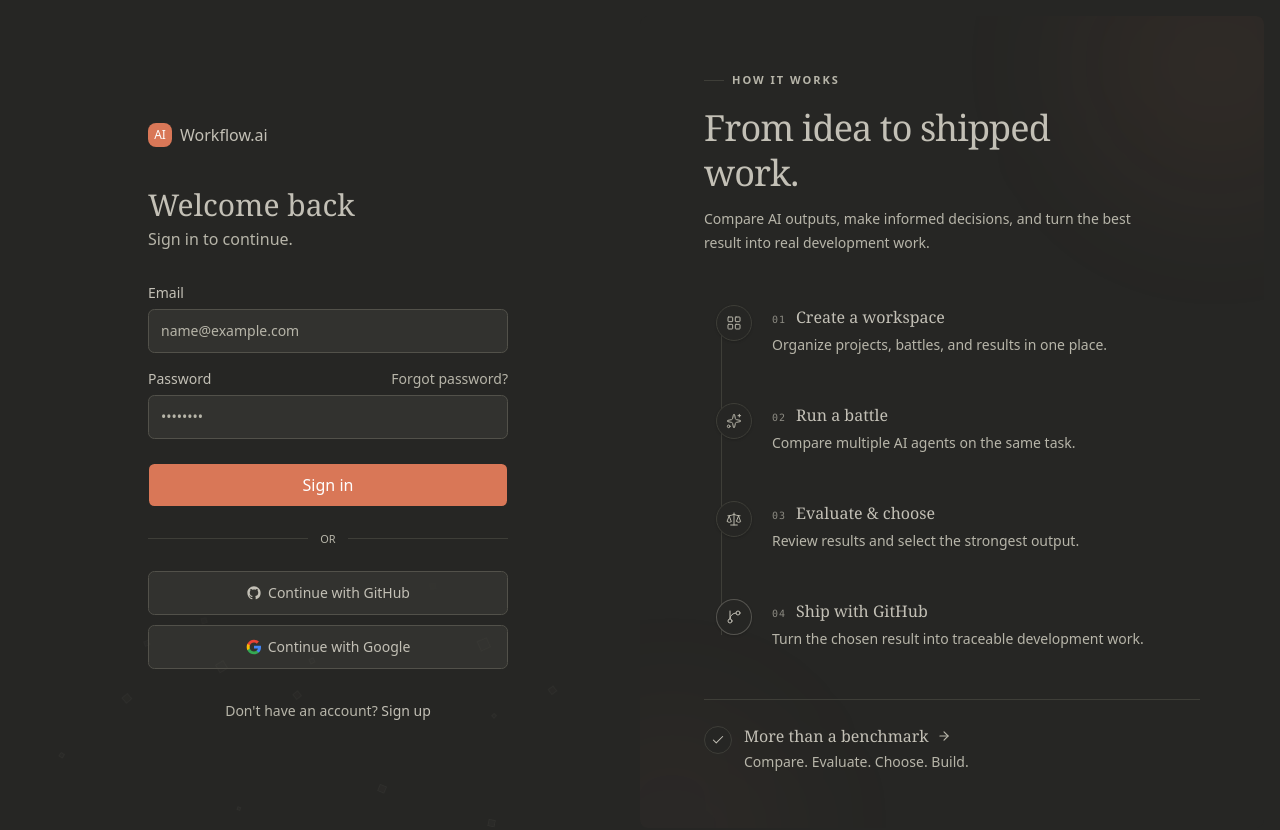
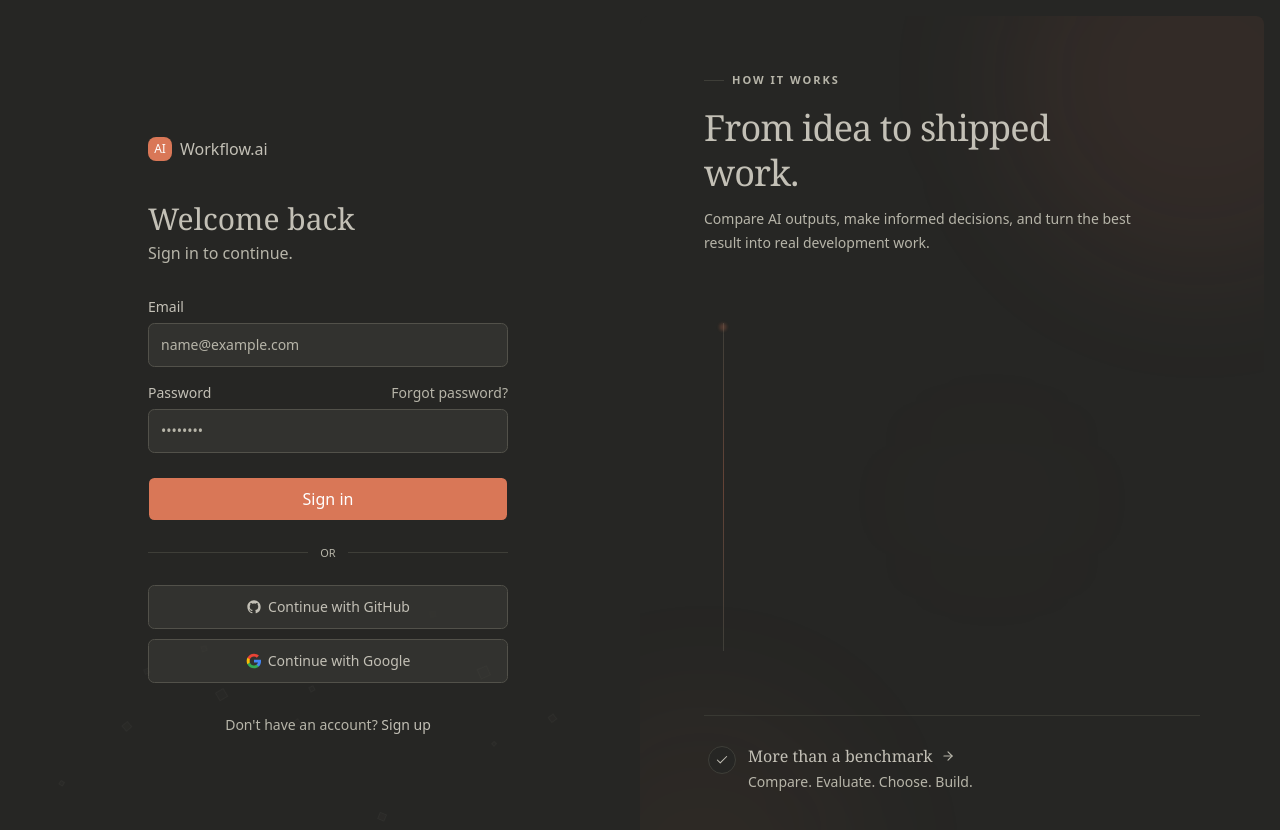
Before and after one commit to josevitor10975/workflow-ai, a Next.js app in the folder my-app/: page /login in a window 1280 px wide. Shown: the top 830 px of the page. Built offline with nearby package versions, Linux system fonts and the light colour scheme.

Commit message:
feat(auth): redesign onboarding timeline

```diff
--- a/my-app/components/auth/AuthRightPanel.tsx
+++ b/my-app/components/auth/AuthRightPanel.tsx
@@ -37,17 +37,61 @@ const steps = [
 export function AuthRightPanel() {
   return (
     <aside className="relative hidden min-h-full overflow-hidden rounded-lg bg-card text-card-foreground lg:flex lg:flex-col lg:justify-center">
+      <style jsx>{`
+        @keyframes timeline-enter {
+          from {
+            opacity: 0;
+            transform: translateY(10px);
+          }
+          to {
+            opacity: 1;
+            transform: translateY(0);
+          }
+        }
+
+        @keyframes timeline-glow {
+          0%,
+          100% {
+            opacity: 0.35;
+            transform: scale(0.92);
+          }
+          50% {
+            opacity: 0.7;
+            transform: scale(1);
+          }
+        }
+
+        .timeline-step {
+          animation: timeline-enter 600ms cubic-bezier(0.22, 1, 0.36, 1) both;
+        }
+
+        .timeline-glow {
+          animation: timeline-glow 3.5s ease-in-out infinite;
+        }
+
+        @media (prefers-reduced-motion: reduce) {
+          .timeline-step,
+          .timeline-glow {
+            animation: none;
+          }
+        }
+      `}</style>
+
       <div
         aria-hidden="true"
-        className="pointer-events-none absolute -right-24 -top-24 h-72 w-72 rounded-full bg-primary/5 blur-3xl"
+        className="pointer-events-none absolute -right-32 -top-32 h-96 w-96 rounded-full bg-primary/[0.07] blur-3xl"
       />
       <div
         aria-hidden="true"
-        className="pointer-events-none absolute -bottom-32 -left-24 h-64 w-64 rounded-full bg-primary/[0.03] blur-3xl"
+        className="pointer-events-none absolute -bottom-40 -left-24 h-80 w-80 rounded-full bg-primary/[0.04] blur-3xl"
+      />
+      <div
+        aria-hidden="true"
+        className="pointer-events-none absolute right-1/3 top-1/2 h-32 w-32 rounded-full bg-primary/[0.025] blur-3xl"
       />
 
       <div className="relative px-8 py-10 sm:px-12 sm:py-12 lg:px-16 lg:py-14">
-        <div className="mb-10 max-w-lg">
+        <div className="mb-9 max-w-lg">
           <div className="mb-4 flex items-center gap-2 text-[11px] font-semibold uppercase tracking-[0.18em] text-muted-foreground">
             <span className="h-px w-5 bg-border" />
             How it works
@@ -64,9 +108,14 @@ export function AuthRightPanel() {
         <div className="relative max-w-xl">
           <div
             aria-hidden="true"
-            className="absolute bottom-7 left-[17px] top-7 w-px bg-border"
+            className="absolute bottom-8 left-[19px] top-8 w-px bg-gradient-to-b from-border via-primary/35 to-border"
           />
-          <div className="relative space-y-2">
+          <div
+            aria-hidden="true"
+            className="timeline-glow absolute left-[15px] top-8 h-2 w-2 rounded-full bg-primary/70 blur-[2px]"
+          />
+
+          <div className="relative space-y-1">
             {steps.map((step, index) => {
               const Icon = step.icon;
               const isLast = index === steps.length - 1;
@@ -74,23 +123,35 @@ export function AuthRightPanel() {
               return (
                 <div
                   key={step.number}
-                  className="group relative flex gap-4 rounded-xl py-2.5 transition-colors duration-200 hover:bg-background/60 sm:gap-5 sm:px-3"
+                  className="timeline-step group relative flex gap-4 rounded-2xl p-2.5 transition-all duration-300 hover:-translate-y-0.5 hover:bg-background/45 sm:gap-5 sm:p-3"
+                  style={{ animationDelay: `${index * 100}ms` }}
                 >
                   <div className="relative z-10 flex w-9 shrink-0 justify-center">
                     <div
-                      className={`flex h-9 w-9 items-center justify-center rounded-full border bg-card shadow-sm transition-colors duration-200 ${
+                      className={`relative flex h-10 w-10 items-center justify-center rounded-full border bg-card/95 shadow-sm backdrop-blur transition-all duration-300 group-hover:scale-105 group-hover:shadow-md ${
                         isLast
-                          ? "border-foreground/30 text-foreground"
-                          : "border-border text-muted-foreground group-hover:border-foreground/30 group-hover:text-foreground"
+                          ? "border-primary/40 text-foreground"
+                          : "border-border text-muted-foreground group-hover:border-primary/40 group-hover:text-foreground"
                       }`}
                     >
-                      <Icon className="h-4 w-4" strokeWidth={1.5} />
+                      <span
+                        aria-hidden="true"
+                        className="absolute inset-0 rounded-full bg-gradient-to-br from-primary/[0.12] via-transparent to-transparent opacity-0 transition-opacity duration-300 group-hover:opacity-100"
+                      />
+                      <Icon
+                        className="relative h-4 w-4 transition-transform duration-300 group-hover:scale-110"
+                        strokeWidth={1.5}
+                      />
                     </div>
                   </div>
 
-                  <div className={`min-w-0 flex-1 ${isLast ? "pb-1" : "pb-5"}`}>
+                  <div
+                    className={`min-w-0 flex-1 rounded-xl px-2 py-1 transition-all duration-300 group-hover:translate-x-0.5 ${
+                      isLast ? "pb-2" : "pb-5"
+                    }`}
+                  >
                     <div className="flex items-baseline gap-2.5">
-                      <span className="font-mono text-[10px] font-medium tracking-widest text-muted-foreground/70">
+                      <span className="font-mono text-[10px] font-medium tracking-widest text-muted-foreground/60 transition-colors duration-300 group-hover:text-primary/70">
                         {step.number}
                       </span>
                       <h3 className="font-serif text-base font-medium text-foreground">
@@ -107,9 +168,9 @@ export function AuthRightPanel() {
           </div>
         </div>
 
-        <div className="mt-9 border-t border-border pt-6">
-          <div className="flex items-start gap-3">
-            <div className="mt-0.5 flex h-7 w-7 shrink-0 items-center justify-center rounded-full border border-border bg-background text-foreground">
+        <div className="mt-8 border-t border-border/80 pt-5">
+          <div className="group flex items-start gap-3 rounded-xl px-1 py-2 transition-colors duration-300 hover:bg-background/35">
+            <div className="mt-0.5 flex h-7 w-7 shrink-0 items-center justify-center rounded-full border border-border bg-background text-foreground transition-all duration-300 group-hover:scale-105 group-hover:border-primary/40">
               <Check className="h-3.5 w-3.5" strokeWidth={1.8} />
             </div>
             <div className="min-w-0">
@@ -117,7 +178,7 @@ export function AuthRightPanel() {
                 <p className="font-serif text-base font-medium text-foreground">
                   More than a benchmark
                 </p>
-                <ArrowRight className="h-3.5 w-3.5 text-muted-foreground" />
+                <ArrowRight className="h-3.5 w-3.5 text-muted-foreground transition-transform duration-300 group-hover:translate-x-1" />
               </div>
               <p className="mt-1 text-sm leading-5 text-muted-foreground">
                 Compare. Evaluate. Choose. Build.
```
